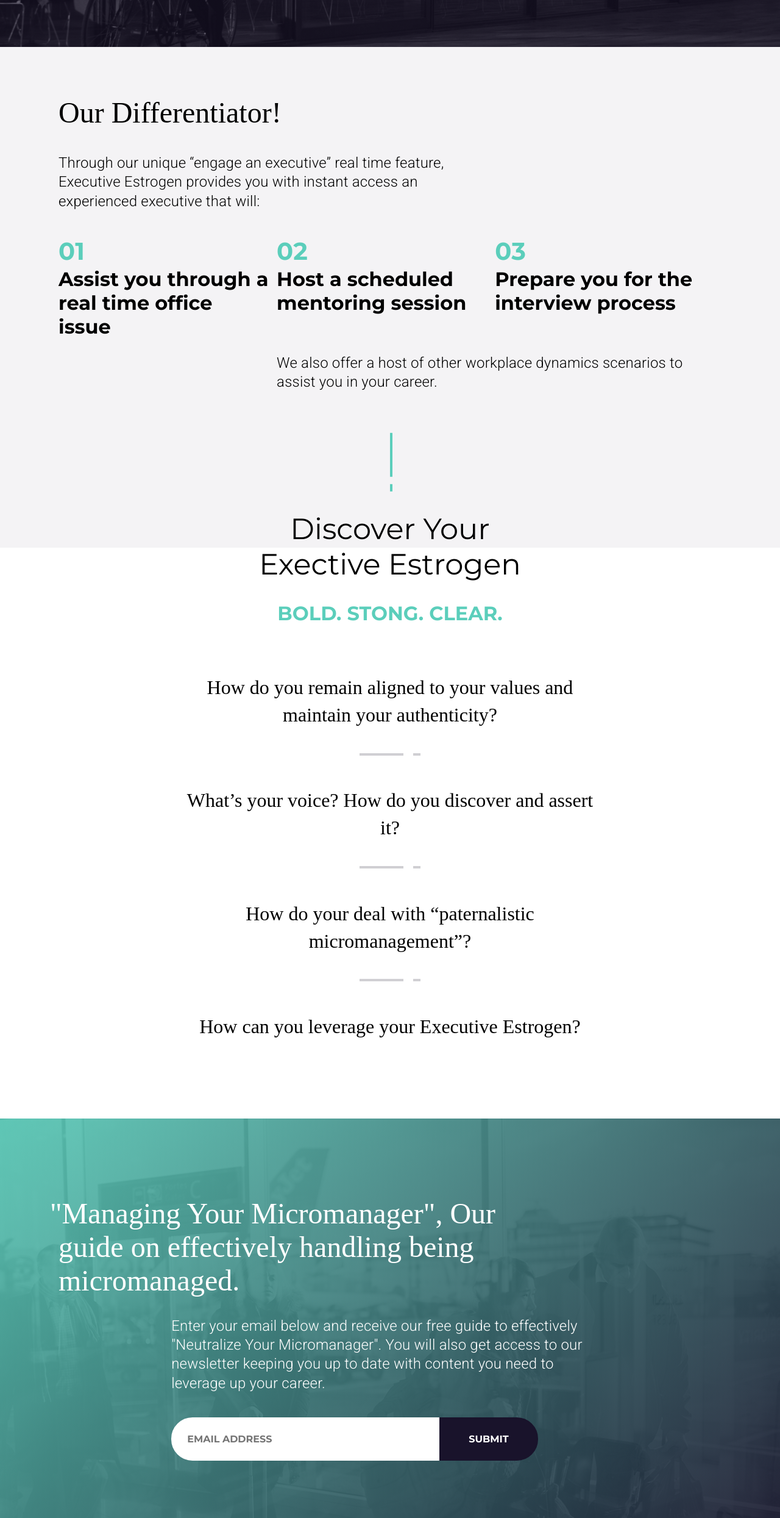
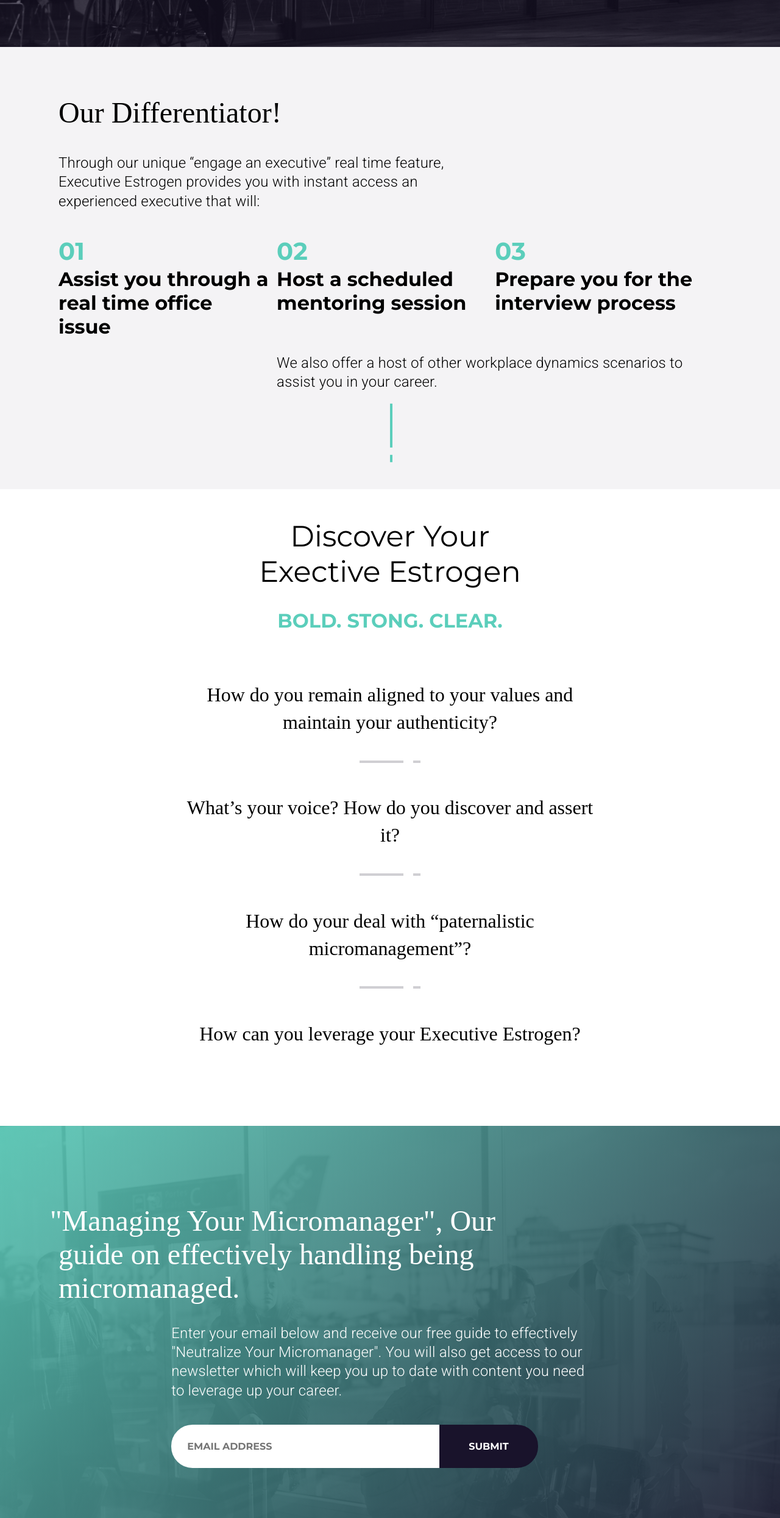
Before and after one commit to wking-io/executiveEstrogen, a plain HTML site: page index.html in a window 1280 px wide. Shown: the part 1319-3808 px from the top of the page at 61% size. Drawn offline with Linux system fonts and the light colour scheme; a web font is replaced by a local one.

Commit message:
edit discover section

```diff
--- a/index.html
+++ b/index.html
@@ -146,7 +146,7 @@
       <footer id="footer" class="footer">
         <div class="parent">
           <h2 class="wow fadeInUp">"Managing Your Micromanager", Our guide on effectively handling being micromanaged.</h2>
-          <p class="wow fadeInUp">Enter your email below and receive our free guide to effectively "Neutralize Your Micromanager". You will also get access to our newsletter keeping you up to date with content you need to leverage up your career.</p>
+          <p class="wow fadeInUp">Enter your email below and receive our free guide to effectively "Neutralize Your Micromanager". You will also get access to our newsletter which will keep you up to date with content you need to leverage up your career.</p>
           <form action="" class="wow fadeInUp">
             <input type="email" placeholder="EMAIL ADDRESS">
             <input type="submit">
--- a/sass/1-base/_base.scss
+++ b/sass/1-base/_base.scss
@@ -87,7 +87,7 @@ a {
 .divider__vertical {
   position: absolute;
   left: 50%;
-  bottom: 8em;
+  bottom: 5em;
   transform: translateX(-50%) rotate(90deg);
   & .long {
     width: 4.5rem;
--- a/sass/2-sections/_home_differentiator.scss
+++ b/sass/2-sections/_home_differentiator.scss
@@ -1,7 +1,7 @@
 .diff {
   background: #F4F3F5;
   width: 100vw;
-  padding: 5em 0 16em 0;
+  padding: 5em 0 10em 0;
   position: relative;
   & h2 {
     padding-bottom: 40px;
--- a/sass/2-sections/_home_discover.scss
+++ b/sass/2-sections/_home_discover.scss
@@ -5,7 +5,7 @@
   & h2 {
     font-family: $sans;
     font-weight: 400;
-    margin-top: -1.25em;
+    margin-top: 1em;
   }
   & h3 {
     color: $accent-color;
```
Also changed, not shown: css/main.css.
